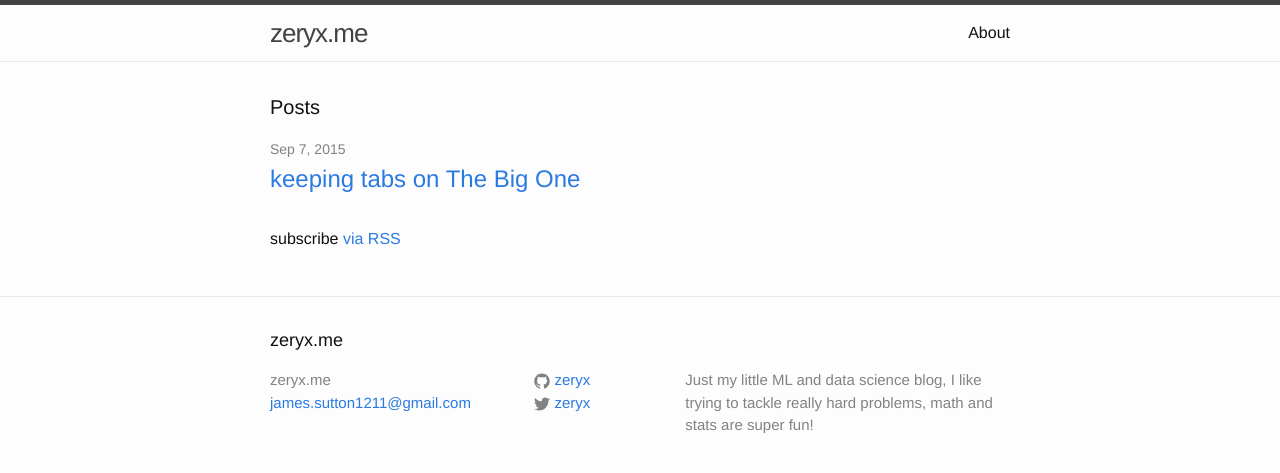
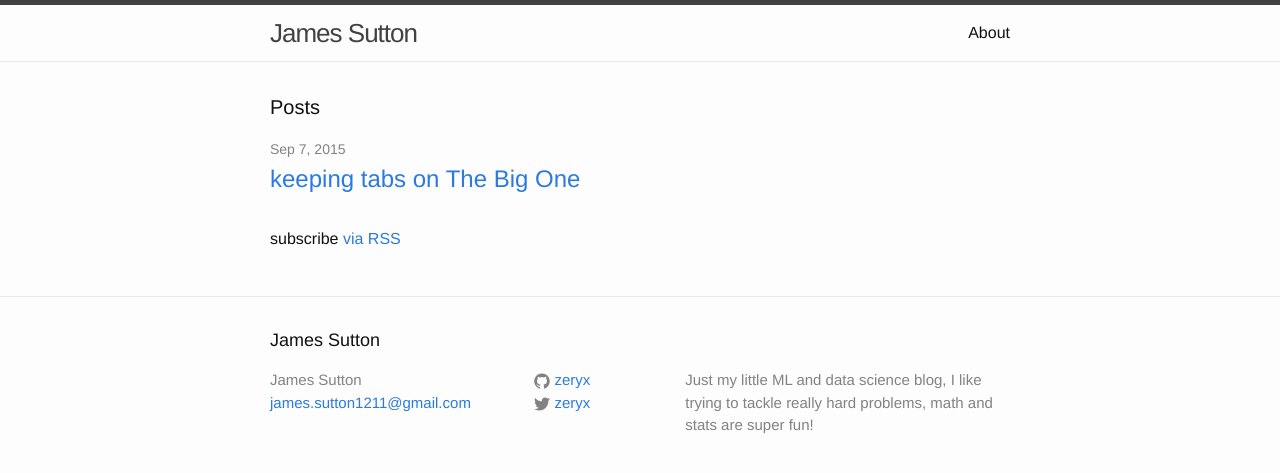
Before and after one commit to zeryx/zeryx.github.io, a Jekyll site: the page built from index.html, in a window 1280 px wide. Shown: the top 473 px of the page. Built offline with Jekyll 4.4.1, drawn with Linux system fonts in a browser that asks for light colours.

Commit message:
more settings

```diff
--- a/_config.yml
+++ b/_config.yml
@@ -1,5 +1,5 @@
 # Site settings
-title: zeryx.me
+title: James Sutton
 email: james.sutton1211@gmail.com
 description: Just my little ML and data science blog, I like trying to tackle really hard problems, math and stats are super fun!
 baseurl: "" # the subpath of your site, e.g. /blog/
```
Also changed, not shown: 4 other files.
